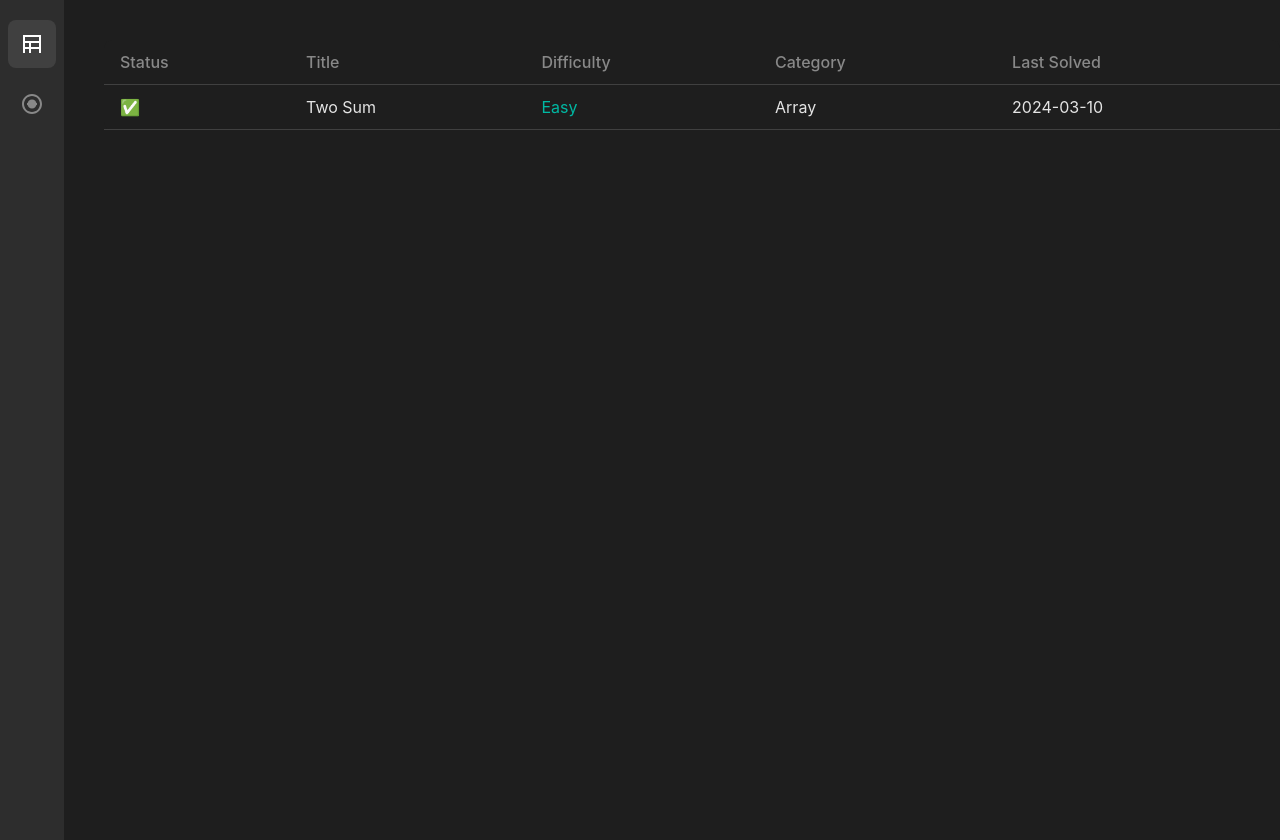
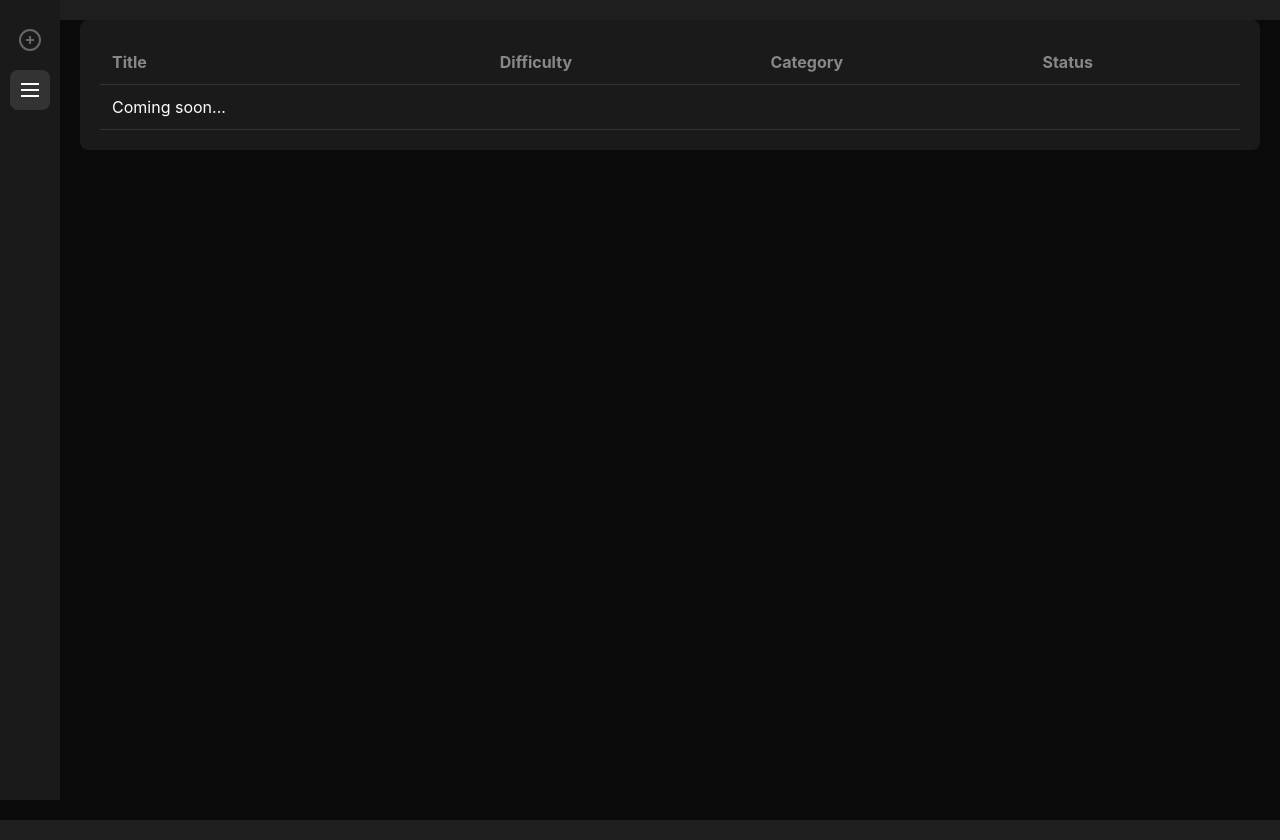
Before and after one commit to elitecode-org/elitegraphs, a React (Create React App) app in the folder frontend/: page /problems in a window 1280 px wide. Built offline with nearby package versions, Linux system fonts and the light colour scheme.

Commit message:
updated table graph ivew

```diff
--- a/frontend/src/App.js
+++ b/frontend/src/App.js
@@ -1,97 +1,28 @@
-import React, { useState } from "react";
-import LeetCodeGraph from "./components/LeetCodeGraph";
-import ProblemsTable from "./components/ProblemsTable";
-import styled from "styled-components";
+import React from 'react';
+import { BrowserRouter as Router, Routes, Route } from 'react-router-dom';
+import styled from 'styled-components';
+import LeetCodeGraph from './components/LeetCodeGraph';
+import ProblemsTable from './components/ProblemsTable';
+import Navigation from './components/Navigation';
 
 const AppContainer = styled.div`
-  display: flex;
   min-height: 100vh;
-  background: #1e1e1e;
-  color: #e4e4e4;
+  background-color: #0a0a0a;
+  color: #fff;
+  padding-left: 60px; // Account for navigation width
 `;
 
-const NavBar = styled.nav`
-  width: 64px;
-  background: #2d2d2d;
-  display: flex;
-  flex-direction: column;
-  align-items: center;
-  padding: 20px 0;
-`;
-
-const NavButton = styled.button`
-  width: 48px;
-  height: 48px;
-  border: none;
-  border-radius: 8px;
-  background: ${props => props.active ? '#404040' : 'transparent'};
-  color: ${props => props.active ? '#fff' : '#888'};
-  cursor: pointer;
-  margin-bottom: 12px;
-  display: flex;
-  align-items: center;
-  justify-content: center;
-  transition: all 0.2s;
-  font-size: 20px;
-
-  &:hover {
-    background: ${props => props.active ? '#404040' : '#363636'};
-    color: #fff;
-  }
-`;
-
-const MainContent = styled.main`
-  flex: 1;
-  padding: 20px;
-  position: relative;
-  height: 100vh;
-  overflow: hidden;
-`;
-
-const TableIcon = () => (
-  <svg width="24" height="24" viewBox="0 0 24 24" fill="currentColor">
-    <path d="M3 3h18v18H3V3zm16 2H5v4h14V5zM5 11v4h4v-4H5zm6 0v4h8v-4h-8zm-6 6v4h4v-4H5zm6 0v4h8v-4h-8z"/>
-  </svg>
-);
-
-const GraphIcon = () => (
-  <svg width="24" height="24" viewBox="0 0 24 24" fill="currentColor">
-    <path d="M12 2C6.48 2 2 6.48 2 12s4.48 10 10 10 10-4.48 10-10S17.52 2 12 2zm0 18c-4.41 0-8-3.59-8-8s3.59-8 8-8 8 3.59 8 8-3.59 8-8 8zm-5-9h10v2H7z"/>
-    <path d="M16.5 12c0 2.5-2 4.5-4.5 4.5S7.5 14.5 7.5 12 9.5 7.5 12 7.5s4.5 2 4.5 4.5z"/>
-  </svg>
-);
-
 const App = () => {
-  const [activeView, setActiveView] = useState('problems');
-
   return (
-    <AppContainer>
-      <NavBar>
-        <NavButton
-          active={activeView === 'problems'}
-          onClick={() => setActiveView('problems')}
-          title="Problems"
-        >
-          <TableIcon />
-        </NavButton>
-        <NavButton
-          active={activeView === 'graph'}
-          onClick={() => setActiveView('graph')}
-          title="Graph View"
-        >
-          <GraphIcon />
-        </NavButton>
-      </NavBar>
-      <MainContent>
-        {activeView === 'problems' ? (
-          <ProblemsTable />
-        ) : (
-          <div className="w-full max-w-6xl">
-            <LeetCodeGraph />
-          </div>
-        )}
-      </MainContent>
-    </AppContainer>
+    <Router>
+      <AppContainer>
+        <Navigation />
+        <Routes>
+          <Route path="/" element={<LeetCodeGraph />} />
+          <Route path="/problems" element={<ProblemsTable />} />
+        </Routes>
+      </AppContainer>
+    </Router>
   );
 };
 
--- a/frontend/src/components/LeetCodeGraph.styles.js
+++ b/frontend/src/components/LeetCodeGraph.styles.js
@@ -2,18 +2,22 @@ import styled from 'styled-components';
 
 export const ControlsContainer = styled.div`
   position: absolute;
-  top: 140px;
+  top: 160px;
   right: 20px;
-  background: rgba(30, 30, 30, 0.9);
-  padding: 15px 20px;
+  background-color: rgba(26, 26, 26, 0.9);
+  padding: 15px;
   border-radius: 8px;
-  z-index: 50;
-  width: 280px;
-  backdrop-filter: blur(4px);
-  border: 1px solid rgba(255, 255, 255, 0.1);
+  width: 250px;
+  z-index: 10;
+  display: flex;
+  flex-direction: column;
+  gap: 10px;
 
-  div {
-    margin-bottom: 12px;
+  label {
+    display: block;
+    color: #888;
+    margin-bottom: 5px;
+    font-size: 0.9rem;
   }
 `;
 
@@ -57,75 +61,55 @@ export const StatsContainer = styled.div`
   position: absolute;
   top: 20px;
   right: 20px;
-  background: rgba(30, 30, 30, 0.9);
-  padding: 15px 20px;
+  background-color: rgba(26, 26, 26, 0.9);
+  padding: 15px;
   border-radius: 8px;
-  z-index: 50;
-  backdrop-filter: blur(4px);
-  border: 1px solid rgba(255, 255, 255, 0.1);
-  width: 280px;
+  width: 250px;
+  z-index: 20;
 `;
 
 export const Username = styled.h2`
-  font-size: 1.5rem;
-  font-weight: 600;
-  margin-bottom: 10px;
-  color: #e4e4e4;
+  color: white;
+  font-size: 2rem;
+  font-weight: 500;
+  margin: 0;
+  margin-bottom: 0.5rem;
 `;
 
 export const StatsRow = styled.div`
   display: flex;
+  gap: 1rem;
   align-items: center;
-  gap: 8px;
-  margin-bottom: 10px;
+  margin-top: 0.5rem;
 `;
 
 export const StatValue = styled.span`
   font-size: 1.25rem;
-  font-weight: 600;
-  color: #e4e4e4;
+  font-weight: 500;
+  color: white;
 `;
 
 export const StatLabel = styled.span`
-  font-size: 1rem;
-  color: #888;
+  font-size: 1.25rem;
+  font-weight: 300;
+  color: #9CA3AF;
 `;
 
 export const DifficultyStats = styled.div`
   display: flex;
-  gap: 15px;
-  align-items: center;
+  gap: 1rem;
+  margin-top: 0.75rem;
 `;
 
 export const DifficultyItem = styled.div`
-  font-size: 1.1rem;
-  font-weight: 600;
   color: ${props => props.color};
-  display: flex;
-  align-items: center;
-
-  &:before {
-    content: '';
-    display: inline-block;
-    width: 8px;
-    height: 8px;
-    border-radius: 50%;
-    background-color: ${props => props.color};
-    margin-right: 6px;
-  }
+  font-size: 1.125rem;
+  font-weight: 500;
 `;
 
 export const InstructionText = styled.div`
-  position: absolute;
-  bottom: 20px;
-  left: 20px;
-  color: #888;
-  font-size: 1rem;
-  pointer-events: none;
-  background: rgba(0, 0, 0, 0.6);
-  padding: 8px 12px;
-  border-radius: 6px;
-  backdrop-filter: blur(4px);
-  z-index: 50;
-  border: 1px solid rgba(255, 255, 255, 0.1);
+  color: #666;
+  font-size: 0.8rem;
+  margin-top: 15px;
+  text-align: center;
 `;
--- /dev/null
+++ b/frontend/src/components/Navigation.js
@@ -0,0 +1,57 @@
+import React from 'react';
+import styled from 'styled-components';
+import { Link, useLocation } from 'react-router-dom';
+
+const NavContainer = styled.div`
+  position: fixed;
+  left: 0;
+  top: 0;
+  bottom: 0;
+  width: 60px;
+  background-color: #1a1a1a;
+  display: flex;
+  flex-direction: column;
+  align-items: center;
+  padding-top: 20px;
+  z-index: 100;
+`;
+
+const NavItem = styled(Link)`
+  width: 40px;
+  height: 40px;
+  display: flex;
+  align-items: center;
+  justify-content: center;
+  margin-bottom: 10px;
+  border-radius: 8px;
+  color: ${props => props.active ? '#fff' : '#666'};
+  background-color: ${props => props.active ? '#333' : 'transparent'};
+  transition: all 0.2s ease;
+
+  &:hover {
+    background-color: #333;
+    color: #fff;
+  }
+`;
+
+const Navigation = () => {
+  const location = useLocation();
+
+  return (
+    <NavContainer>
+      <NavItem to="/" active={location.pathname === '/' ? 1 : 0}>
+        <svg xmlns="http://www.w3.org/2000/svg" width="24" height="24" viewBox="0 0 24 24" fill="none" stroke="currentColor" strokeWidth="2">
+          <circle cx="12" cy="12" r="10"/>
+          <path d="M12 16 L12 8 M8 12 L16 12"/>
+        </svg>
+      </NavItem>
+      <NavItem to="/problems" active={location.pathname === '/problems' ? 1 : 0}>
+        <svg xmlns="http://www.w3.org/2000/svg" width="24" height="24" viewBox="0 0 24 24" fill="none" stroke="currentColor" strokeWidth="2">
+          <path d="M3 6h18M3 12h18M3 18h18"/>
+        </svg>
+      </NavItem>
+    </NavContainer>
+  );
+};
+
+export default Navigation;
--- a/frontend/src/components/ProblemsTable.js
+++ b/frontend/src/components/ProblemsTable.js
@@ -3,28 +3,26 @@ import styled from 'styled-components';
 
 const TableContainer = styled.div`
   padding: 20px;
-  color: #e4e4e4;
-  width: 100%;
+  background-color: #1a1a1a;
+  border-radius: 8px;
+  margin: 20px;
 `;
 
 const Table = styled.table`
   width: 100%;
   border-collapse: collapse;
-  background: rgba(30, 30, 30, 0.9);
-  border-radius: 8px;
 `;
 
 const Th = styled.th`
   text-align: left;
-  padding: 12px 16px;
-  border-bottom: 1px solid #404040;
+  padding: 12px;
+  border-bottom: 1px solid #333;
   color: #888;
-  font-weight: 500;
 `;
 
 const Td = styled.td`
-  padding: 12px 16px;
-  border-bottom: 1px solid #404040;
+  padding: 12px;
+  border-bottom: 1px solid #333;
 `;
 
 const ProblemsTable = () => {
@@ -33,22 +31,19 @@ const ProblemsTable = () => {
       <Table>
         <thead>
           <tr>
-            <Th>Status</Th>
             <Th>Title</Th>
             <Th>Difficulty</Th>
             <Th>Category</Th>
-            <Th>Last Solved</Th>
+            <Th>Status</Th>
           </tr>
         </thead>
         <tbody>
           <tr>
-            <Td>✅</Td>
-            <Td>Two Sum</Td>
-            <Td style={{ color: '#00B8A3' }}>Easy</Td>
-            <Td>Array</Td>
-            <Td>2024-03-10</Td>
+            <Td>Coming soon...</Td>
+            <Td></Td>
+            <Td></Td>
+            <Td></Td>
           </tr>
-          {/* Add more rows as needed */}
         </tbody>
       </Table>
     </TableContainer>
```
Also changed, not shown: frontend/src/components/LeetCodeGraph.js (+36 -44 lines).
